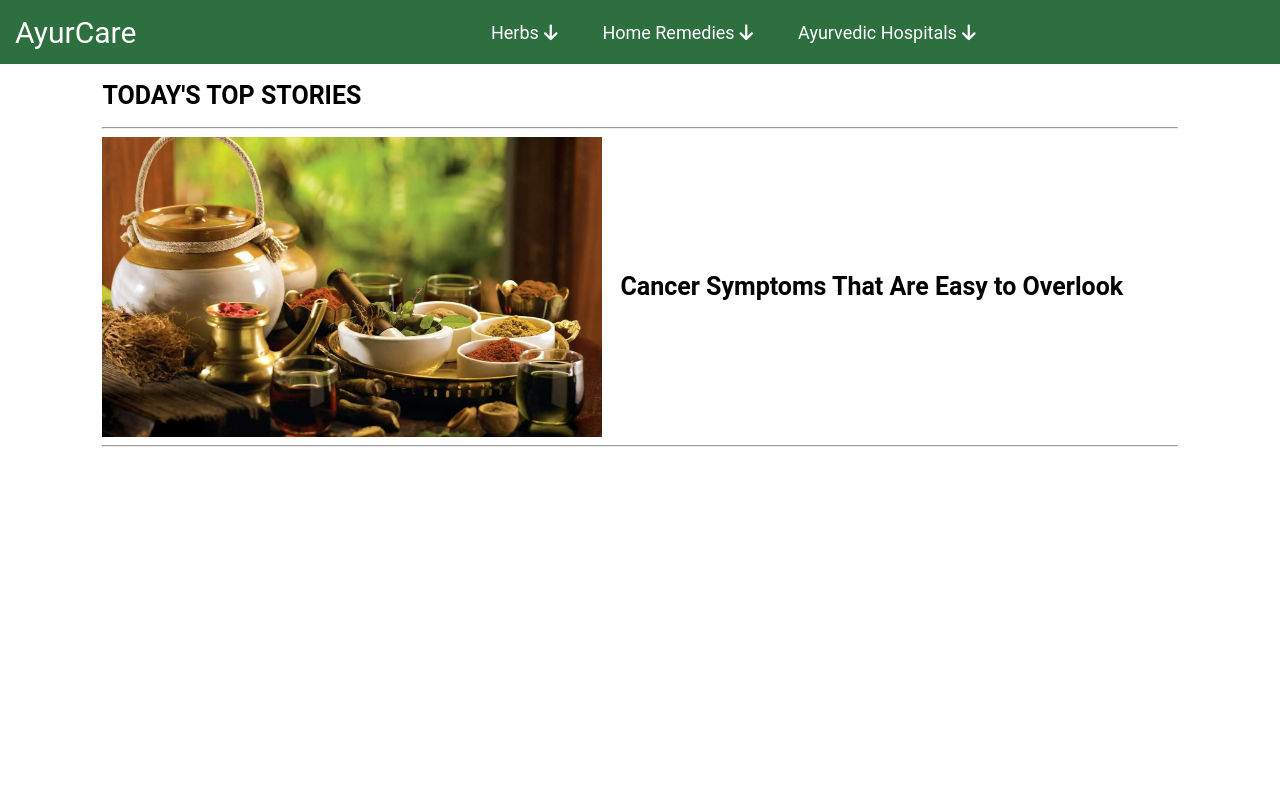
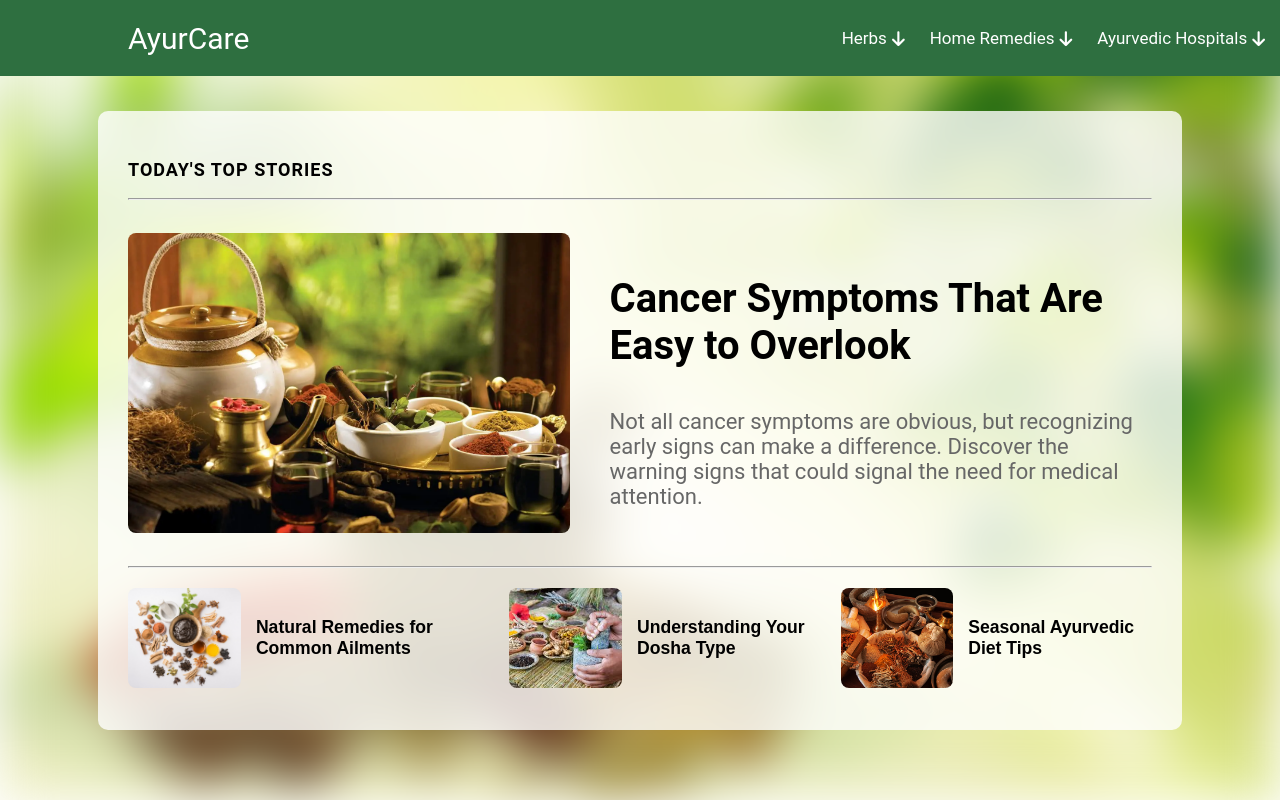
Before and after one commit to rooteduser/AyurCare, a plain HTML site: page index.html in a window 1280 px wide. Shown: the top 800 px of the page. Drawn offline with Linux system fonts and the light colour scheme.

Commit message:
made changes to the UI
changed a lot of properties for the main page

```diff
--- a/app.css
+++ b/app.css
@@ -5,7 +5,7 @@ body {
     /* background: linear-gradient(to bottom, #d4e157, #a5d6a7); */
 }
 
-/* body::before {
+body::before {
     content: '';
     position: absolute;
     width: 100%;
@@ -16,109 +16,150 @@ body {
     background-size: cover;
     filter: blur(25px);
     z-index: -1;
-} */
+}
 
 nav {
     display: flex;
+    position:relative;
+    justify-content: space-between;
     min-width: 344px;
-    justify-content: space-between;
     align-items: center;
     background-color: #2e6f40;
-    height: 4rem;
+    height: 4.75rem;
     padding: 0 15px;
-    position: relative;
+}
+
+.logo {
+    position: absolute;
+    left: 10%;
+    font-size: 30px;
+    color: white;
+    /* padding-left: 9.5%; */
 }
 
 nav ul {
+    height: 100%;
     display: flex;
-    height: 100%;
-    align-items: stretch;
-}
-
-.logo {
-    font-size: 30px;
-    color: white;
+    align-items: center;
 }
 
 nav ul li {
-    display: flex;
-    align-items: center;
+    display: inline-block;
     margin-left: 25px;
     list-style-type: none;
+    height: 100%;
 }
 
 nav ul li a {
-    font-size: 18px;
+    font-size: 1.0625rem;
     color: white;
     text-decoration: none;
     height: 100%;
     display: flex;
     align-items: center;
-    padding: 0 10px;
 }
 
 nav ul li i {
     margin-left: 5px;
     transition: transform 0.3s ease;
 }
+
 nav ul li:hover i {
     transform: rotate(90deg);
 }
+
 
 .dropdown {
     position: static;
 }
 
 .dropdown-menu {
-    display: none;
+    display: flex;
+    opacity: 0;
+    margin: auto;
+    visibility: hidden;
     background-color: white;
     padding: 15px 30px;
     box-shadow: 0 2px 8px rgba(0,0,0,0.1);
-    width: 100%;
+    width: 50%;
     position: absolute;
     left: 0;
     top: 100%;
     grid-template-columns: repeat(4, 1fr);
     gap: 8px;
     z-index: 99;
+    transition: all 0.3s ease;
+    transform: translateX(-20px);
 }
 
 .dropdown:hover .dropdown-menu {
-    display: grid;
+    opacity: 1;
+    visibility: visible;
+    transform: translateX(0);
 }
 
 .dropdown-menu a {
+    width: 10%;
     color: #333;
     text-decoration: none;
-    padding: 6px 0;
+    padding: 8px 15px;
     display: block;
-    white-space: nowrap;
     font-size: 0.9rem;
+    position: relative;
+    border: 1px solid black;
 }
 
 .dropdown-menu a:hover {
     color: #0067b9;
-    background-color: transparent;
+    background-color: #f5f5f5;
+    padding-left: 20px;
+    transition: all 0.2s ease;
 }
 
 .stories {
-    margin: 10px 8%;
-    height: 500px;
+    margin: 35px auto;
+    padding: 30px;
+    width: 80%;
+    background-color: rgba(255, 255, 255, 0.8);
+    border-radius: 10px;
 }
 
-.stories h1 {
-    font-size: 25px;
+.stories>h3 {
+    font-size: 18px;
+    letter-spacing: 1px;
 }
 
 main {
     height: 100vh;
 }
 
-.container {
+.container1 {
     display: flex;
     flex-direction: row;
     align-items: center;
-    gap: 18px;
+    gap: 40px;
+    padding: 25px 0;
+}
+
+.container1 h3 {
+    font-size: 2.5rem;
+}
+
+.container1 p{
+    font-size: 1.375rem;
+    color: #676767;
+}
+
+.container1 .module-text {
+    width: 60%;
+}
+
+.container1:hover .img1  {
+    transform: scale(1.2);
+}
+
+.container1:hover h3 {
+    color: #2e6f40;
 }
 
 .zoomwrap {
@@ -131,16 +172,54 @@ main {
     object-fit: cover;
     width: 100%;
     height: 100%;
-    transition: transform 0.5s ease-in-out;
+    transition: transform 0.3s ease-in-out;
 }
 
-.container:hover .d1 {
+.story {
+    display: flex;
+    align-items: center;
+    gap: 15px;
+}
+
+.story:hover .img1{
     transform: scale(1.2);
 }
 
-.container:hover h1 {
+.story:hover h2{
     color: #2e6f40;
 }
+
+
+img {
+    border-radius: 8px;
+}
+
+
+.container2 {
+    font-family: "Source Sans Pro", sans-serif;
+    display: flex;
+    flex-direction: row;
+    align-items: center;
+    max-width: 100%;
+    padding: 12px 0;
+}
+
+.container2 .zoomwrap {
+    width: 150px;
+    height: 100px;
+    overflow: hidden;
+}
+
+.container2 h2 {
+    font-size: 1.1rem;
+    margin: 0;
+}
+
+.img1 {
+    height: 50%;
+    margin: 0 auto;
+}
+
 
 .background {
     display: none;
@@ -154,7 +233,6 @@ main {
 .content {
     margin: auto;
     padding: 0 12px;
-    border: 2px solid black;
 }
 
 .content h1 {
@@ -172,7 +250,7 @@ footer {
     align-items: center;
 }
 
-/* Media Queries */
+
 @media (max-width: 720px) {
     .logo {
         font-size: 25px;
--- a/index.html
+++ b/index.html
@@ -11,6 +11,7 @@
 
 <body>
     <nav>
+        <div class="positioning"></div>
         <div class="logo">AyurCare</div>
         <ul>
             <li class="dropdown">
@@ -45,19 +46,41 @@
             </li>
             <li><a href="" class="refer">Ayurvedic Hospitals <i class="fas fa-arrow-down"></i></a></li>
         </ul>
-        <div class="empty"></div>
     </nav>
     <main>
         <div class="stories">
-            <h1>TODAY'S TOP STORIES</h1>
+            <h3>TODAY'S TOP STORIES</h3>
             <hr>
-            <div class="container">
+            <div class="container1">
                 <div class="zoomwrap">
-                    <img src="Images/Ayurveda-Utensils.jpeg" alt="ayurveda-utensils" class="d1">
+                    <img src="Images/Ayurveda-Utensils.jpeg" alt="ayurveda-utensils" class="img1">
                 </div>
-                <h1>Cancer Symptoms That Are Easy to Overlook</h1>
+                <div class="module-text">
+                <h3>Cancer Symptoms That Are Easy to Overlook</h3>
+                <p>Not all cancer symptoms are obvious, but recognizing early signs can make a difference. Discover the warning signs that could signal the need for medical attention.</p>
+                </div>
             </div>
             <hr>
+            <div class="container2">
+                <div class="story">
+                    <div class="zoomwrap">
+                        <img src="Images/story1.jpg" alt="story-1" class="img1">
+                    </div>
+                    <h2>Natural Remedies for Common Ailments</h2>
+                </div>
+                <div class="story">
+                    <div class="zoomwrap">
+                        <img src="Images/story2.jpg" alt="story-2" class="img1">
+                    </div>
+                    <h2>Understanding Your Dosha Type</h2>
+                </div>
+                <div class="story">
+                    <div class="zoomwrap">
+                        <img src="Images/story3.jpg" alt="story-3" class="img1">
+                    </div>
+                    <h2>Seasonal Ayurvedic Diet Tips</h2>
+                </div>
+            </div>
         </div>
         <div class="background">
             <div class="content">
@@ -156,37 +179,6 @@
             <p></p>
         </div>
     </footer>
-    <script>
-        document.querySelectorAll('.dropdown').forEach(dropdown => {
-            const menu = dropdown.querySelector('.dropdown-menu');
-
-            dropdown.addEventListener('mouseenter', () => {
-                menu.style.display = 'grid';
-                menu.style.opacity = '1';
-                menu.style.transform = 'translateY(0)';
-            });
-
-            menu.addEventListener('mouseenter', () => {
-                menu.style.display = 'grid';
-                menu.style.opacity = '1';
-                menu.style.transform = 'translateY(0)';
-            });
-
-            dropdown.addEventListener('mouseleave', (e) => {
-                if (!e.relatedTarget || !e.relatedTarget.closest('.dropdown-menu')) {
-                    menu.style.display = 'none';
-                    menu.style.opacity = '0';
-                    menu.style.transform = 'translateY(-10px)';
-                }
-            });
-
-            menu.addEventListener('mouseleave', () => {
-                menu.style.display = 'none';
-                menu.style.opacity = '0';
-                menu.style.transform = 'translateY(-10px)';
-            });
-        });
-    </script>
 </body>
 
 </html>
```
Also changed, not shown: Images/story1.jpg (added), Images/story2.jpg (added), Images/story3.jpg (added).
